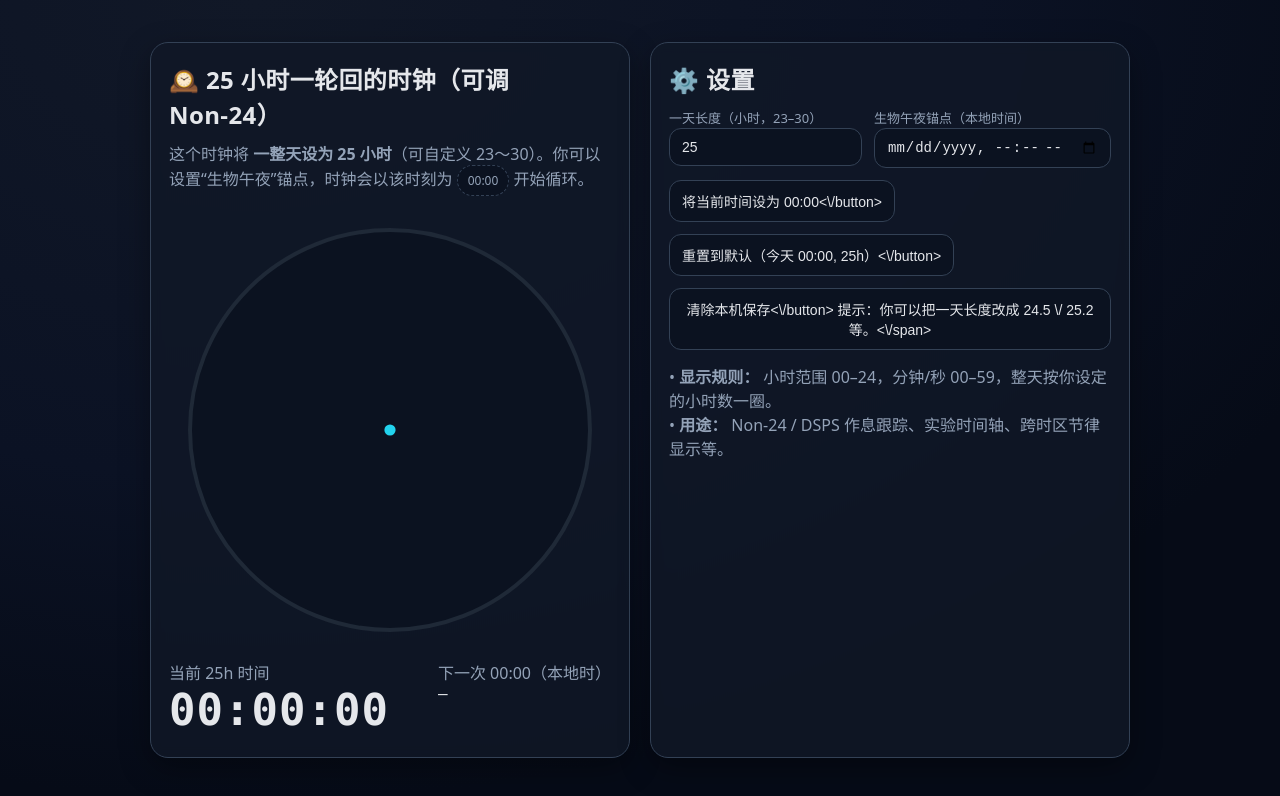
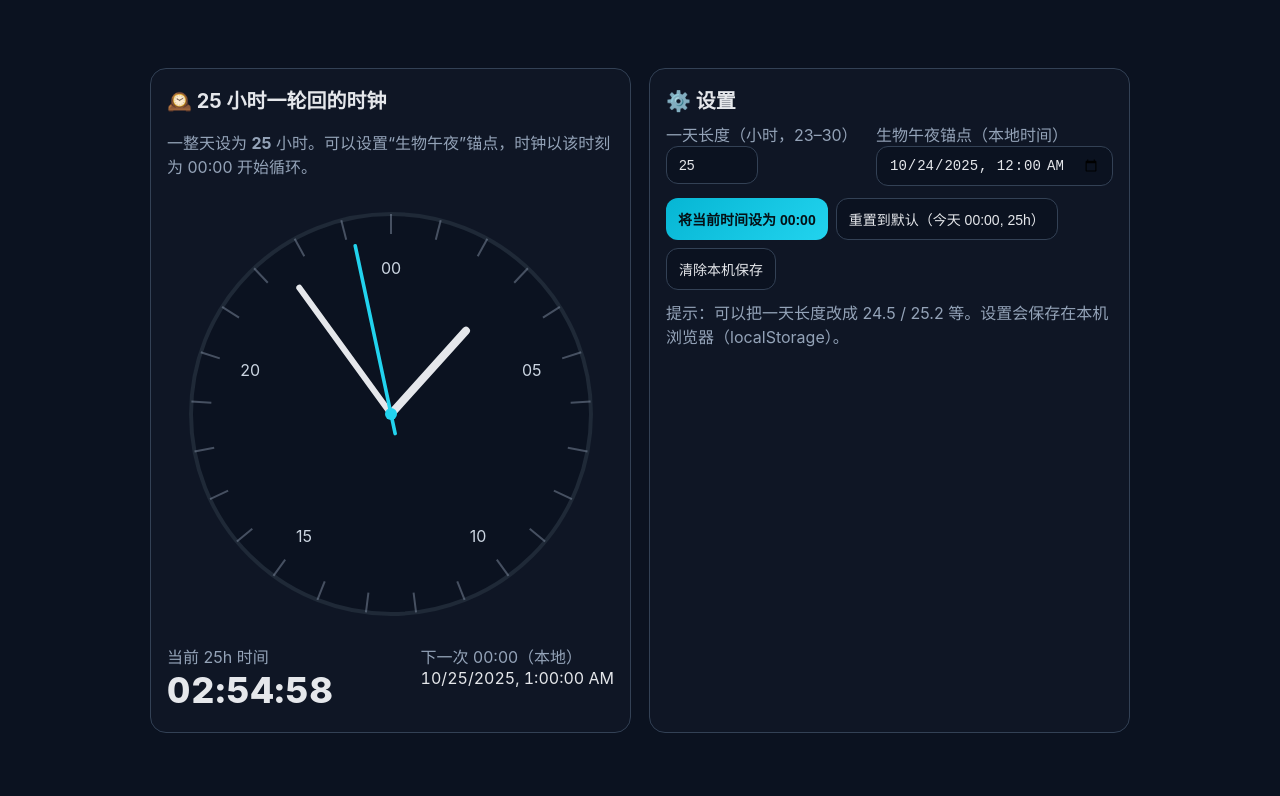
Before and after one commit to Sephiroth-19/JustStart, a plain HTML site: page index.html in a window 1280 px wide. Drawn offline with Linux system fonts and the light colour scheme.

Commit message:
Update index.html

```diff
--- a/index.html
+++ b/index.html
@@ -1,140 +1,57 @@
 <!DOCTYPE html>
 <html lang="zh-CN">
 <head>
-  <meta charset="UTF-8" />
-  <meta name="viewport" content="width=device-width, initial-scale=1" />
-  <title>25小时一轮回的时钟 | Non‑24 友好</title>
+<meta charset="utf-8" />
+<meta name="viewport" content="width=device-width,initial-scale=1" />
+<title>25h Clock (Non-24)</title>
 <style>
-    :root {
-      --bg: #0f172a; /* slate-900 */
-      --panel: #111827cc; /* gray-900 with alpha */
-      --text: #e5e7eb; /* gray-200 */
-      --accent: #22d3ee; /* cyan-400 */
-      --muted: #94a3b8; /* slate-400 */
-      --ring: #334155; /* slate-700 */
-      --good: #34d399; /* green-400 */
-    }
-    * { box-sizing: border-box; }
-    body {
-      margin: 0;
-      font-family: ui-sans-serif, system-ui, -apple-system, Segoe UI, Roboto, "Helvetica Neue", Arial;
-      background: radial-gradient(1200px 800px at 20% 0%, #111827, #0b1224 60%, #060b17 100%);
-      color: var(--text);
-      min-height: 100svh;
-      display: grid;
-      place-items: center;
-      padding: 24px;
-    }
-    .app {
-      width: min(100%, 980px);
-      display: grid;
-      grid-template-columns: 1fr 1fr;
-      gap: 20px;
-    }
-    @media (max-width: 860px) {
-      .app { grid-template-columns: 1fr; }
-    }
-    .card {
-      background: var(--panel);
-      backdrop-filter: blur(6px);
-      border: 1px solid var(--ring);
-      border-radius: 18px;
-      padding: 18px 18px 22px;
-      box-shadow: 0 10px 30px rgba(0,0,0,.35);
-    }
-    h1 {
-      font-size: clamp(18px, 2.2vw, 24px);
-      margin: 0 0 10px;
-      letter-spacing: .4px;
-    }
-    .flex { display: flex; align-items: center; gap: 12px; flex-wrap: wrap; }
-    .grid2 { display: grid; grid-template-columns: 1fr 1fr; gap: 12px; }
-    label { font-size: 13px; color: var(--muted); }
-    input, button, select {
-      appearance: none;
-      border: 1px solid var(--ring);
-      background: #0b1220;
-      color: var(--text);
-      padding: 10px 12px;
-      border-radius: 12px;
-      font-size: 14px;
-      outline: none;
-    }
-    input[type="datetime-local"]{ width: 100%; }
-    input[type="number"]{ width: 100%; }
-    button.primary{
-      background: linear-gradient(135deg, #06b6d4, #22d3ee);
-      color: #081018;
-      border: none;
-      font-weight: 700;
-      cursor: pointer;
-    }
-    button.ghost{ cursor: pointer; }
-    .big {
-      font-weight: 800;
-      font-size: clamp(28px, 6vw, 44px);
-      letter-spacing: 1px;
-    }
-    .mono { font-family: ui-monospace, SFMono-Regular, Menlo, Monaco, Consolas, "Liberation Mono", "Courier New", monospace; }
-    .muted { color: var(--muted); }
-    .ok { color: var(--good); }
-    .row { display: flex; align-items: baseline; justify-content: space-between; gap: 10px; }
-    .pill {
-      display: inline-flex; align-items: center; gap: 6px;
-      background: #0b1220; border: 1px dashed var(--ring); color: var(--muted);
-      padding: 6px 10px; border-radius: 999px; font-size: 12px;
-    }
-
-    /* Analog clock */
-    .clock-wrap{ display:grid; place-items:center; }
-    svg{ width: min(100%, 440px); height: auto; }
-    .tick { stroke: #94a3b86e; stroke-width: 1; }
-    .hand { stroke: var(--text); stroke-linecap: round; }
-    .hand.sec { stroke: var(--accent); }
-    .center-dot { fill: var(--accent); }
+  :root{--bg:#0f172a;--panel:#111827cc;--text:#e5e7eb;--muted:#94a3b8;--ring:#334155;--accent:#22d3ee;}
+  *{box-sizing:border-box}
+  body{margin:0;background:#0b1220;color:var(--text);font-family:-apple-system,Segoe UI,Roboto,Helvetica,Arial,sans-serif;min-height:100vh;display:grid;place-items:center;padding:20px}
+  .app{width:min(100%,980px);display:grid;grid-template-columns:1fr 1fr;gap:18px}
+  @media (max-width:860px){.app{grid-template-columns:1fr}}
+  .card{background:var(--panel);backdrop-filter:blur(6px);border:1px solid var(--ring);border-radius:16px;padding:16px 16px 20px}
+  h1{margin:0 0 8px;font-size:20px}
+  .muted{color:var(--muted)}
+  .row{display:flex;justify-content:space-between;gap:12px;align-items:baseline}
+  input,button{border:1px solid var(--ring);background:#0b1220;color:var(--text);padding:10px 12px;border-radius:12px;font-size:14px}
+  button{cursor:pointer}
+  button.primary{background:linear-gradient(135deg,#06b6d4,#22d3ee);border:none;color:#041016;font-weight:700}
+  .grid2{display:grid;grid-template-columns:1fr 1fr;gap:12px}
+  .clock{display:grid;place-items:center}
+  svg{width:min(100%,440px);height:auto}
+  .tick{stroke:#94a3b86e;stroke-width:1}
+  .hand{stroke:var(--text);stroke-linecap:round}
+  .sec{stroke:var(--accent)}
+  .big{font-weight:800;font-size:36px;letter-spacing:1px;font-variant-numeric:tabular-nums}
 </style>
 </head>
 <body>
 <div class="app">
   <section class="card">
-      <h1>🕰️ 25 小时一轮回的时钟（可调 Non‑24）</h1>
-      <div style="margin: 6px 0 14px;" class="muted">
-        这个时钟将 <b>一整天设为 25 小时</b>（可自定义 23〜30）。你可以设置“生物午夜”锚点，时钟会以该时刻为 <span class="pill">00:00</span> 开始循环。
-      </div>
-
-      <div class="clock-wrap">
-        <svg viewBox="-110 -110 220 220" id="analog">
-          <defs>
-            <filter id="glow">
-              <feGaussianBlur stdDeviation="1" result="coloredBlur"/>
-              <feMerge>
-                <feMergeNode in="coloredBlur"/>
-                <feMergeNode in="SourceGraphic"/>
-              </feMerge>
-            </filter>
-          </defs>
-          <circle r="100" fill="#0b1220" stroke="#1f2937" stroke-width="2"/>
-          <!-- ticks & hour labels inserted by JS -->
+    <h1>🕰️ 25 小时一轮回的时钟</h1>
+    <p class="muted">一整天设为 <b id="Hlbl">25</b> 小时。可以设置“生物午夜”锚点，时钟以该时刻为 00:00 开始循环。</p>
+    <div class="clock">
+      <svg viewBox="-110 -110 220 220">
+        <circle r="100" fill="#0b1220" stroke="#1f2937" stroke-width="2"></circle>
         <g id="ticks"></g>
         <g id="labels"></g>
-          <!-- hands -->
-          <g id="hands" filter="url(#glow)">
-            <line id="h" class="hand" x1="0" y1="0" x2="0" y2="-56" stroke-width="4"/>
-            <line id="m" class="hand" x1="0" y1="0" x2="0" y2="-78" stroke-width="3"/>
-            <line id="s" class="hand sec" x1="0" y1="10" x2="0" y2="-86" stroke-width="1.8"/>
+        <g id="hands">
+          <line id="h" class="hand" x1="0" y1="0" x2="0" y2="-56" stroke-width="4"></line>
+          <line id="m" class="hand" x1="0" y1="0" x2="0" y2="-78" stroke-width="3"></line>
+          <line id="s" class="hand sec" x1="0" y1="10" x2="0" y2="-86" stroke-width="1.8"></line>
         </g>
-          <circle class="center-dot" r="2.8" />
+        <circle r="3" fill="#22d3ee"></circle>
       </svg>
     </div>
-
     <div class="row" style="margin-top:10px">
       <div>
         <div class="muted">当前 25h 时间</div>
-          <div id="digital" class="big mono">00:00:00</div>
+        <div id="digital" class="big">00:00:00</div>
       </div>
       <div>
-          <div class="muted">下一次 00:00（本地时）</div>
-          <div id="nextMid" class="mono">—</div>
+        <div class="muted">下一次 00:00（本地）</div>
+        <div id="nextMid" style="font-variant-numeric:tabular-nums">—</div>
       </div>
     </div>
   </section>
@@ -143,185 +60,155 @@
     <h1>⚙️ 设置</h1>
     <div class="grid2">
       <div>
-          <label>一天长度（小时，23–30）</label>
-          <input id="cycleHours" type="number" min="23" max="30" step="0.1" value="25" />
+        <div class="muted">一天长度（小时，23–30）</div>
+        <input id="cycleHours" type="number" min="23" max="30" step="0.1" value="25">
       </div>
       <div>
-          <label>生物午夜锚点（本地时间）</label>
-          <input id="anchor" type="datetime-local" />
+        <div class="muted">生物午夜锚点（本地时间）</div>
+        <input id="anchor" type="datetime-local">
       </div>
     </div>
-      <div class="flex" style="margin-top:12px">
-        <button class=\"primary\" id=\"setNow\">将当前时间设为 00:00<\/button>
-        <button class=\"ghost\" id=\"reset\">重置到默认（今天 00:00, 25h）<\/button>
-        <button class=\"ghost\" id=\"clear\">清除本机保存<\/button>
-        <span class=\"pill\">提示：你可以把一天长度改成 24.5 \/ 25.2 等。<\/span>
+    <div style="display:flex;gap:8px;margin-top:12px;flex-wrap:wrap">
+      <button id="setNow" class="primary">将当前时间设为 00:00</button>
+      <button id="reset">重置到默认（今天 00:00, 25h）</button>
+      <button id="clear">清除本机保存</button>
     </div>
-
-      <div style="margin-top:14px" class="muted">
-        <div>• <b>显示规则：</b> 小时范围 00–24，分钟/秒 00–59，整天按你设定的小时数一圈。</div>
-        <div>• <b>用途：</b> Non‑24 / DSPS 作息跟踪、实验时间轴、跨时区节律显示等。</div>
-      </div>
+    <p class="muted" style="margin-top:10px">提示：可以把一天长度改成 24.5 / 25.2 等。设置会保存在本机浏览器（localStorage）。</p>
   </section>
 </div>
 
 <script>
-    // --- helpers ---
-    const $ = sel => document.querySelector(sel);
-    const two = n => String(Math.floor(n)).padStart(2, '0');
+  const $ = s => document.querySelector(s);
+  const two = n => String(Math.floor(n)).padStart(2,'0');
 
-    // state
-    const state = {
-      cycleHours: 25,
-      anchorMs: null, // epoch ms marking circadian 00:00
-    };
-
-    // --- persistence (per-device) ---
+  const state = { cycleHours:25, anchorMs:null };
   const KEY_H = 'non24.cycleHours';
   const KEY_A = 'non24.anchorMs';
+
   function save(){
     localStorage.setItem(KEY_H, String(state.cycleHours));
     if(state.anchorMs!=null) localStorage.setItem(KEY_A, String(state.anchorMs));
   }
   function load(){
     const h = parseFloat(localStorage.getItem(KEY_H));
-      if(isFinite(h) && h>=23 && h<=30){ state.cycleHours = h; }
+    if(isFinite(h) && h>=23 && h<=30) state.cycleHours = h;
     const a = parseFloat(localStorage.getItem(KEY_A));
-      if(isFinite(a)){ state.anchorMs = a; }
-      // reflect to inputs if exist
-      const cyc = document.querySelector('#cycleHours'); if(cyc) cyc.value = state.cycleHours;
+    if(isFinite(a)) state.anchorMs = a;
+    $('#cycleHours').value = state.cycleHours;
+    $('#Hlbl').textContent = state.cycleHours;
     if(state.anchorMs!=null){
       const d = new Date(state.anchorMs);
-        const tzOff = d.getTimezoneOffset();
-        const local = new Date(state.anchorMs - tzOff*60000);
-        const inp = document.querySelector('#anchor');
-        if(inp) inp.value = local.toISOString().slice(0,16);
+      const tz = d.getTimezoneOffset();
+      const local = new Date(state.anchorMs - tz*60000);
+      $('#anchor').value = local.toISOString().slice(0,16);
     }
   }
 
-    // init anchor: today local 00:00
   function todayMidnight(){
-      const d = new Date();
-      d.setHours(0,0,0,0);
-      return d;
+    const d = new Date(); d.setHours(0,0,0,0); return d;
   }
-
   function setAnchorTo(date){
     state.anchorMs = date.getTime();
-      // update input value
-      const tzOff = date.getTimezoneOffset();
-      const local = new Date(state.anchorMs - tzOff*60000);
+    const tz = date.getTimezoneOffset();
+    const local = new Date(state.anchorMs - tz*60000);
     $('#anchor').value = local.toISOString().slice(0,16);
   }
 
-    // build ticks for 25h (dynamic by cycleHours)
   function buildDial(){
-      const ticks = $('#ticks');
-      const labels = $('#labels');
-      ticks.innerHTML = labels.innerHTML = '';
     const H = state.cycleHours;
-      for(let i=0;i< H;i++){
-        const angle = (i/H) * 2*Math.PI;
-        const x1 = Math.sin(angle)*90, y1 = -Math.cos(angle)*90;
-        const x2 = Math.sin(angle)*100, y2 = -Math.cos(angle)*100;
-        const t = document.createElementNS('http://www.w3.org/2000/svg','line');
-        t.setAttribute('x1', x1.toFixed(3));
-        t.setAttribute('y1', y1.toFixed(3));
-        t.setAttribute('x2', x2.toFixed(3));
-        t.setAttribute('y2', y2.toFixed(3));
-        t.setAttribute('class','tick');
-        t.setAttribute('stroke-width', i%5===0? 1.8: 1);
-        ticks.appendChild(t);
-
-        // labels every 5 hours
+    $('#ticks').innerHTML = ''; $('#labels').innerHTML = '';
+    for(let i=0;i<H;i++){
+      const ang = i/H * 2*Math.PI;
+      const x1 = Math.sin(ang)*90, y1 = -Math.cos(ang)*90;
+      const x2 = Math.sin(ang)*100, y2 = -Math.cos(ang)*100;
+      const ln = document.createElementNS('http://www.w3.org/2000/svg','line');
+      ln.setAttribute('x1',x1.toFixed(3));
+      ln.setAttribute('y1',y1.toFixed(3));
+      ln.setAttribute('x2',x2.toFixed(3));
+      ln.setAttribute('y2',y2.toFixed(3));
+      ln.setAttribute('class','tick');
+      ln.setAttribute('stroke-width', (i%5===0?1.8:1));
+      $('#ticks').appendChild(ln);
       if(i%5===0){
-          const lx = Math.sin(angle)*74, ly = -Math.cos(angle)*74;
-          const g = document.createElementNS('http://www.w3.org/2000/svg','text');
-          g.setAttribute('x', lx.toFixed(2));
-          g.setAttribute('y', (ly+4).toFixed(2));
-          g.setAttribute('fill', '#cbd5e1');
-          g.setAttribute('font-size', '8');
-          g.setAttribute('text-anchor', 'middle');
-          g.textContent = String(i).padStart(2,'0');
-          labels.appendChild(g);
+        const lx = Math.sin(ang)*74, ly = -Math.cos(ang)*74;
+        const t = document.createElementNS('http://www.w3.org/2000/svg','text');
+        t.setAttribute('x', lx.toFixed(2));
+        t.setAttribute('y', (ly+4).toFixed(2));
+        t.setAttribute('fill','#cbd5e1');
+        t.setAttribute('font-size','8');
+        t.setAttribute('text-anchor','middle');
+        t.textContent = String(i).padStart(2,'0');
+        $('#labels').appendChild(t);
       }
     }
   }
 
   function circadianNow(){
     const now = Date.now();
-      const len = state.cycleHours*3600_000; // ms
-      const delta = ((now - state.anchorMs) % len + len) % len; // [0,len)
+    const len = state.cycleHours*3600000; // ms per day
+    const delta = ((now - state.anchorMs) % len + len) % len;
     const totalSec = delta/1000;
     const h = Math.floor(totalSec/3600);
     const m = Math.floor((totalSec%3600)/60);
-      const s = totalSec%60; // float
-      return {h,m,s,delta,len};
+    const s = totalSec%60;
+    return {h,m,s,len};
   }
 
   function update(){
-      const {h,m,s,delta,len} = circadianNow();
+    const {h,m,s,len} = circadianNow();
     $('#digital').textContent = `${two(h)}:${two(m)}:${two(s)}`;
 
-      // hands
     const H = state.cycleHours;
-      const hourAngle = ((h + m/60 + s/3600) / H) * 360;
-      const minAngle  = (m/60) * 360; // per circadian hour
-      const secAngle  = (s/60) * 360;
-      $('#h').setAttribute('transform', `rotate(${hourAngle})`);
-      $('#m').setAttribute('transform', `rotate(${minAngle})`);
-      $('#s').setAttribute('transform', `rotate(${secAngle})`);
+    const hourAng = ((h + m/60 + s/3600)/H)*360;
+    const minAng = (m/60)*360;
+    const secAng = (s/60)*360;
+    $('#h').setAttribute('transform',`rotate(${hourAng})`);
+    $('#m').setAttribute('transform',`rotate(${minAng})`);
+    $('#s').setAttribute('transform',`rotate(${secAng})`);
 
-      // next midnight (local time)
     const now = Date.now();
-      const k = Math.floor((now - state.anchorMs) / len) + 1;
-      const nextMs = state.anchorMs + k*len;
-      const d = new Date(nextMs);
-      $('#nextMid').textContent = d.toLocaleString();
+    const k = Math.floor((now - state.anchorMs)/len) + 1;
+    const next = new Date(state.anchorMs + k*len);
+    $('#nextMid').textContent = next.toLocaleString();
 
     requestAnimationFrame(update);
   }
 
-    // inputs
+  // events
   $('#cycleHours').addEventListener('change', e=>{
     const v = parseFloat(e.target.value);
     if(isFinite(v) && v>=23 && v<=30){
       state.cycleHours = v;
+      $('#Hlbl').textContent = v;
       buildDial();
       save();
     }
   });
-
   $('#anchor').addEventListener('change', e=>{
-      const val = e.target.value; // "YYYY-MM-DDTHH:MM"
-      if(!val) return;
+    const val = e.target.value; if(!val) return;
     const ms = new Date(val).getTime();
     const tz = new Date().getTimezoneOffset();
     state.anchorMs = ms + tz*60000;
     save();
   });
-
   $('#setNow').addEventListener('click', ()=>{
     setAnchorTo(new Date());
     save();
   });
   $('#reset').addEventListener('click', ()=>{
-      state.cycleHours = 25; $('#cycleHours').value = 25; buildDial();
-      setAnchorTo(todayMidnight());
-      save();
+    state.cycleHours = 25; $('#cycleHours').value = 25; $('#Hlbl').textContent = 25;
+    buildDial(); setAnchorTo(todayMidnight()); save();
+  });
+  $('#clear').addEventListener('click', ()=>{
+    localStorage.removeItem(KEY_H); localStorage.removeItem(KEY_A);
+    alert('已清除本机保存。当前页设置未变，如需默认请点“重置”。');
   });
 
   // boot
   load();
   buildDial();
-    if(state.anchorMs==null){ setAnchorTo(todayMidnight()); } else { setAnchorTo(new Date(state.anchorMs)); }
+  if(state.anchorMs==null) setAnchorTo(todayMidnight());
   update();
-      // clear storage
-    $('#clear').addEventListener('click', ()=>{
-      localStorage.removeItem(KEY_H);
-      localStorage.removeItem(KEY_A);
-      alert('已清除本机保存。当前设置仍在本页有效，如需恢复默认请点“重置”。');
-    });
 </script>
 </body>
 </html>
```
Lines whose indentation alone changed are shown as unchanged.
